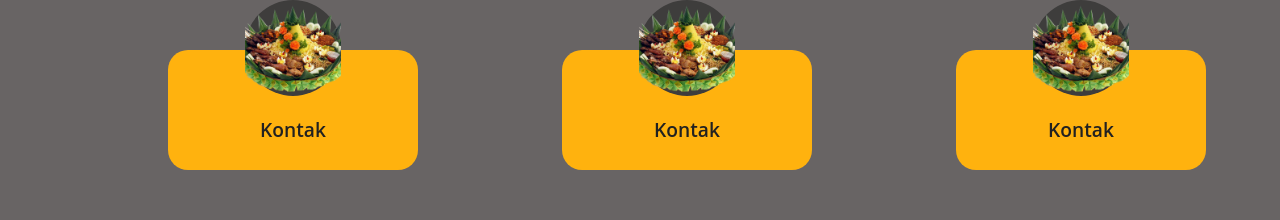
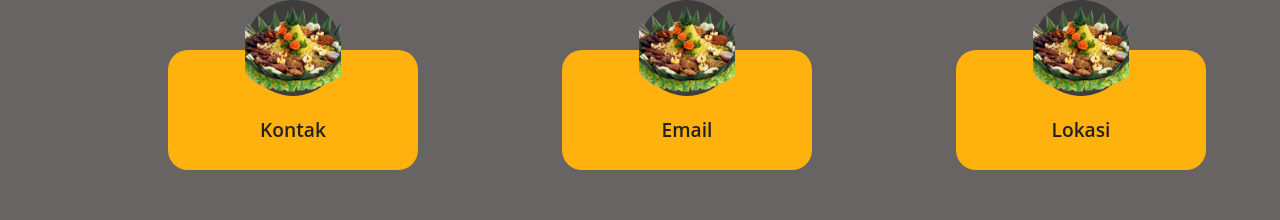
Before and after one commit to Yahya08/kurnia-cateringv2, a React (Create React App) app: page / in a window 1280 px wide. Shown: the part 2358-2578 px from the top of the page. Built offline with nearby package versions, Linux system fonts and the light colour scheme.

Commit message:
Linked ke akun github

```diff
--- a/src/Component/Component CSS/Tim.css
+++ b/src/Component/Component CSS/Tim.css
@@ -90,4 +90,5 @@
     font-size: 1.2rem;
     font-weight: 600;
     line-height: 5rem;
+    text-decoration: none;
 }
--- a/src/Component/Tim.jsx
+++ b/src/Component/Tim.jsx
@@ -11,8 +11,7 @@ function Tim() {
             </div>
             <div className="content-tim">
                 <div className="detail-tim">
-                    <h2 className="timh2">Kontak</h2>
-
+                    <a className="timh2" href="https://wa.me/6285870847511">Kontak</a>
                 </div>
             </div>
         </div>
@@ -22,8 +21,7 @@ function Tim() {
             </div>
             <div className="content-tim">
                 <div className="detail-tim">
-                    <h2 className="timh2">Kontak</h2>
-
+                    <a className="timh2" href="mailto:kurniacatering2020@gmail.com">Email</a>
                 </div>
             </div>
         </div> <div className="tim-card">
@@ -32,8 +30,7 @@ function Tim() {
             </div>
             <div className="content-tim">
                 <div className="detail-tim">
-                    <h2 className="timh2">Kontak</h2>
-
+                    <a className="timh2" href="https://www.google.com/maps/@-7.7589924,110.4080597,3a,75y,123.66h,90.14t/data=!3m7!1e1!3m5!1sFicJ9H0YFRMCRIR2Jc_41w!2e0!6shttps:%2F%2Fstreetviewpixels-pa.googleapis.com%2Fv1%2Fthumbnail%3Fpanoid%3DFicJ9H0YFRMCRIR2Jc_41w%26cb_client%3Dsearch.revgeo_and_fetch.gps%26w%3D96%26h%3D64%26yaw%3D129.08%26pitch%3D0%26thumbfov%3D100!7i16384!8i8192?entry=ttu">Lokasi</a>
                 </div>
             </div>
         </div>
--- a/src/assets/Footer.jsx
+++ b/src/assets/Footer.jsx
@@ -37,19 +37,19 @@ function Footer() {
         <div className="linkss">
           <h2>Tim</h2>
           <ul>
-            <li><a href="">Amalina Nur Sabrina 21.11.4334</a></li>
-            <li><a href="">Aviva Pradasyah 21.11.4335</a></li>
-            <li><a href="">Taufiq Dwi Aziz 21.11.4342</a></li>
-            <li><a href="">Yahya Handa Restanto 21.11.4365</a></li>
+            <li><a href="https://github.com/amalina30">Amalina Nur Sabrina 21.11.4334</a></li>
+            <li><a href="https://github.com/Avivapradasyah">Aviva Pradasyah 21.11.4335</a></li>
+            <li><a href="https://github.com/taufiqdaziz">Taufiq Dwi Aziz 21.11.4342</a></li>
+            <li><a href="https://github.com/Yahya08">Yahya Handa Restanto 21.11.4365</a></li>
 
           </ul>
         </div>
         <div className="linkss">
           <h2>Tim</h2>
           <ul>
-            <li><a href="">Angga Airul Rohman 21.11.4384</a></li>
-            <li><a href="">Agus Kurniawan 21.11.4385</a></li>
-            <li><a href="">Khoirudin Yoga Pratama 21.11.4389</a></li>
+            <li><a href="https://github.com/anggaarl">Angga Airul Rohman 21.11.4384</a></li>
+            <li><a href="https://github.com/agus4385">Agus Kurniawan 21.11.4385</a></li>
+            <li><a href="https://github.com/KhoirudinYoga">Khoirudin Yoga Pratama 21.11.4389</a></li>
 
 
           </ul>
```
